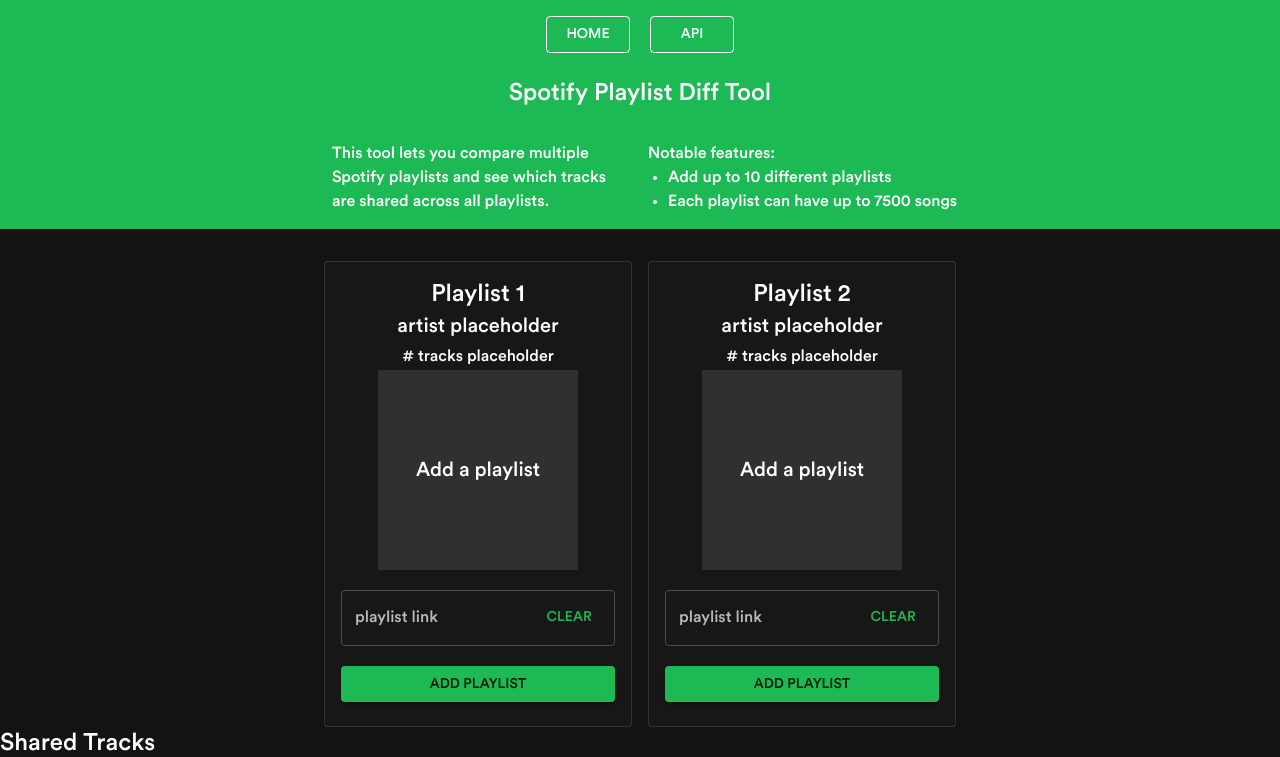
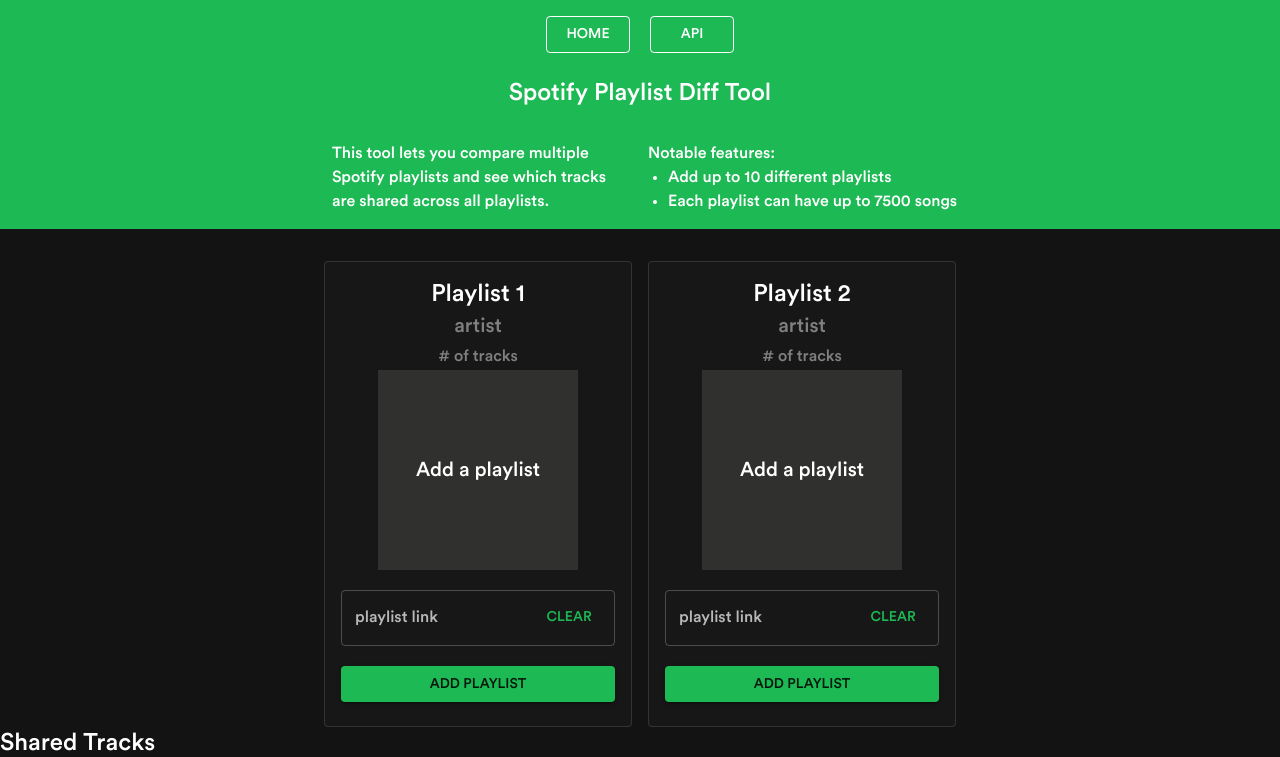
Before and after one commit to jakerm2002/spotify-playlist-diff, a Next.js app in the folder frontend/: page / in a window 1280 px wide. Shown: the top 757 px of the page. Built offline with nearby package versions, Linux system fonts and the light colour scheme.

Commit message:
making the placeholder text look a bit better

```diff
--- a/frontend/src/PlaylistCard.tsx
+++ b/frontend/src/PlaylistCard.tsx
@@ -87,11 +87,11 @@
 
         ): (
           <React.Fragment>
-          <Typography variant="h6" component="div">
-            artist placeholder
+          <Typography variant="h6" sx={{'color': 'grey'}} component="div">
+            artist
           </Typography>
-          <Typography variant="subtitle1" component="div">
-            # tracks placeholder
+          <Typography variant="subtitle1" sx={{'color': 'grey'}} component="div">
+            # of tracks
           </Typography>
           </React.Fragment>
 
```
